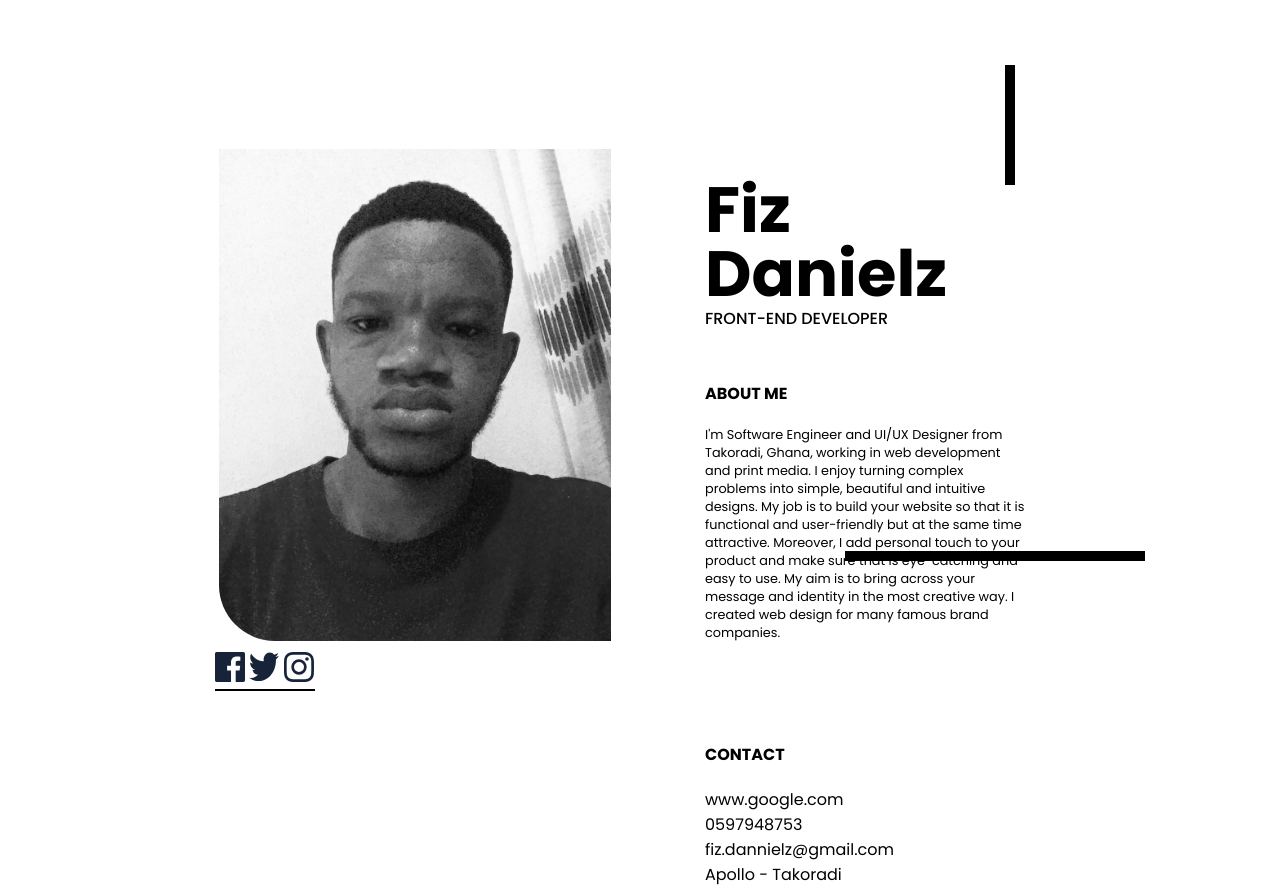
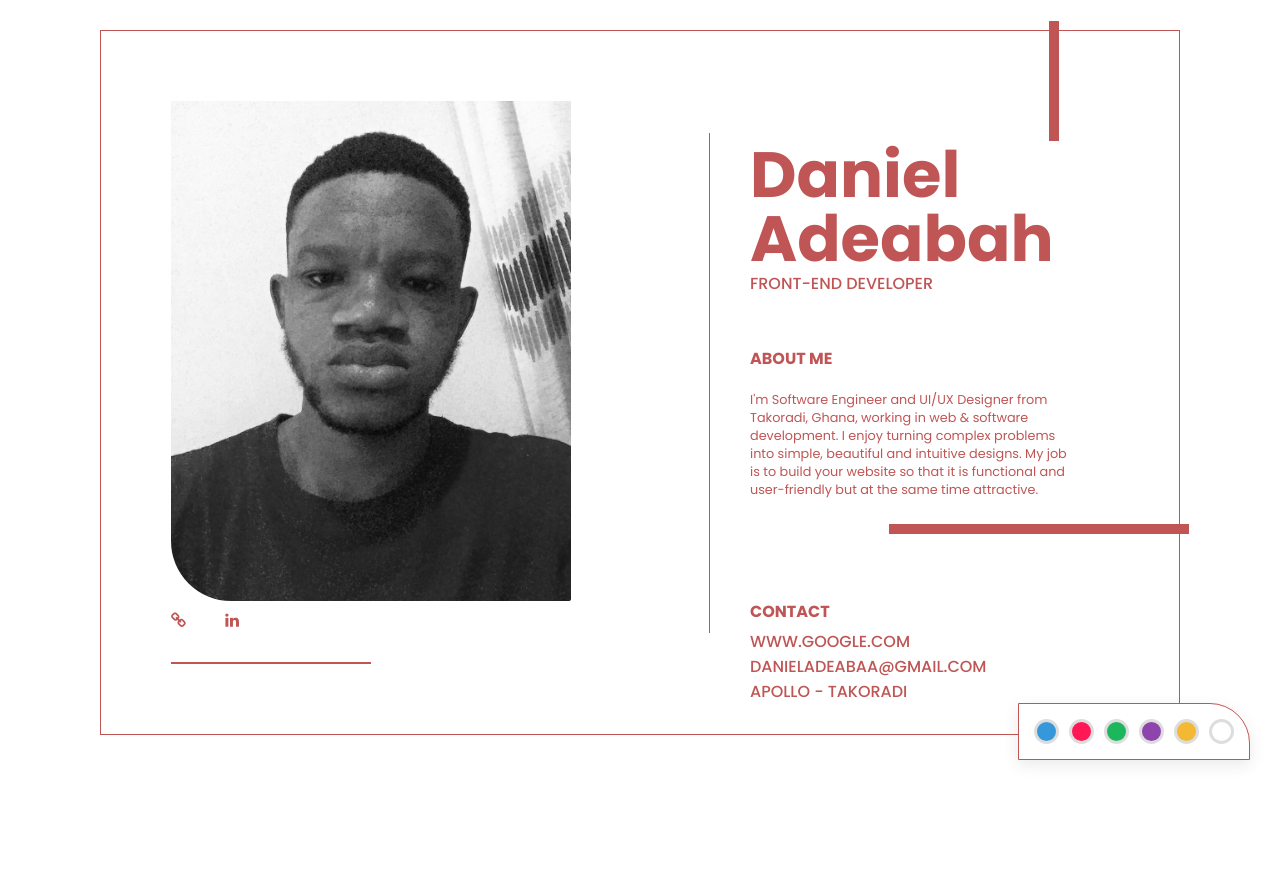
Before and after one commit to amt-daniel-adeabah/profile-card, a plain HTML site: page index.html in a window 1280 px wide. After the commit the page ends 800 px from the top, so only its background shows below. Drawn offline with Linux system fonts and the light colour scheme.

Commit message:
I have made a lot of improvement

```diff
--- a/assets/css/style.css
+++ b/assets/css/style.css
@@ -1,5 +1,8 @@
 @import url('https://fonts.googleapis.com/css2?family=Poppins:wght@400;500;600;700&display=swap');
-
+:root {
+    --background-color: #fff;
+    --color: #c05555;
+}
 * {
     margin: 0;
     padding: 0;
@@ -8,7 +11,7 @@
 }
 
 body {
-    background-color: #fff;
+    background-color: var(--background-color);
 }
 
 .container {
@@ -26,9 +29,9 @@ body {
     position: relative;
     padding: 70px;
     height: auto;
-    margin: 75px;
-    /* border: 1px solid #000000;
-    box-shadow: 0 10px 10px rgba(0, 5, 24, 0.4); */
+    margin: 30px;
+    border: 1px solid var(--color);
+    /* box-shadow: 0 10px 10px rgba(0, 5, 24, 0.4);  */
 }
 
 .line-one {
@@ -37,7 +40,7 @@ body {
     right: 120px;
     width: 10px;
     height: 120px;
-    background-color: #000000;
+    background-color: var(--color);
 }
 
 .line-two {
@@ -46,25 +49,28 @@ body {
     right: -10px;
     width: 300px;
     height: 10px;
-    background-color: #000000;
+    background-color: var(--color);
 }
 
 .introduction__info-container {
     width: 400px;
     height: 500px;
     padding: 10px 40px;
+    border-left: 1px solid var(--color);
 }
 
 .introduction__header {
     font-size: 4rem;
     font-weight: 700;
     line-height: 1;
+    color: var(--color);
 }
 
 .introduction__header-title {
     font-size: 1rem;
     font-weight: 500;
     text-transform: uppercase;
+    color: var(--color);
 }
 
 .introduction__description-title {
@@ -72,31 +78,37 @@ body {
     font: 300;
     text-transform: uppercase;
     margin: 50px 0 20px 0;
+    color: var(--color);
 }
 
 .introduction__description-text {
     font-size: 0.8rem;
+    color: var(--color);
 }
 
-.introduction .profile-photo {
+.profile-photo {
     width: 400px;
     height: 500px;
     object-fit: cover;
-    padding: 4px;
     border-radius: 2px 2px 2px 60px;
 }
-
-.introduction .icon {
-    width: 30px;
-    height: 30px;
+.profile-photo:hover {
+    border: 1px solid var(--background-color);
 }
 
-.introduction .social-icons {
-    border-bottom: 2px solid #000000;
-    width: 100px;
+.social-icons {
+    border-bottom: 2px solid var(--color);
+    width: 200px;
 }
 
-.introduction .icon:hover {
+.fa {
+    width: 50px;
+    height: 50px;
+    color: var(--color);
+    text-decoration: none;
+}
+
+.fa:hover {
     opacity: 0.5;
 }
 
@@ -104,11 +116,54 @@ body {
     font-size: 1rem;
     font-weight: 700;
     text-transform: uppercase;
-    margin: 100px 0 20px 0;
+    margin: 100px 0 5px 0;
+    color: var(--color);
 }
 
 .contact__details {
     font-size: 1rem;
     font-weight: 500;
     text-transform: uppercase;
+    color: var(--color);
 }
+
+.themes{
+    background-color: var(--background-color);
+    box-shadow: 0 5px 15px rgba(50,50,50,0.1);
+    padding: 10px;
+    margin-top: 40px;
+    display: flex;
+    justify-content: space-around;
+    position: fixed;
+    bottom: 40px;
+    right: 30px;
+    border-radius: 0px 40px 0px 0px;
+    border: 1px solid var(--color);
+}
+.themes button{
+    height: 25px;
+    width: 25px;
+    border: 3px solid #dddddd;
+    outline: none;
+    border-radius: 50%;
+    cursor: pointer;
+    margin: 5px;
+}
+.btn1{
+    background-color: #3498db;
+}
+.btn2{
+    background-color: #ff1756;
+}
+.btn3{
+    background-color: #1cb65d;
+}
+.btn4{
+    background-color: #8e44ad;
+}
+.btn5{
+    background-color: #f4b932;
+}
+.btn6{
+    background-color: #fff;
+}
--- a/assets/js/app.js
+++ b/assets/js/app.js
@@ -0,0 +1,35 @@
+const theme = document.querySelector(':root');
+const btns = document.querySelectorAll('.btn');
+
+btns.forEach(function(btn){
+
+    btn.addEventListener("click", function(e){
+
+        const color = e.currentTarget.classList;
+
+        if(color.contains("btn1")){
+            theme.style.setProperty("--background-color", "#3498db");
+            theme.style.setProperty("--color", "#fff");
+        }
+        else if(color.contains("btn2")){
+            theme.style.setProperty("--background-color", "#ff1756");
+            theme.style.setProperty("--color", "#fff");
+        }
+        else if(color.contains("btn3")){
+            theme.style.setProperty("--background-color", "#1cb65d");
+            theme.style.setProperty("--color", "#fff");
+        }
+        else if(color.contains("btn4")){
+            theme.style.setProperty("--background-color", "#8e44ad");
+            theme.style.setProperty("--color", "#fff");
+        }
+        else if(color.contains("btn6")){
+            theme.style.setProperty("--background-color", "#fff");
+            theme.style.setProperty("--color", "#c05555");
+        }
+        else{
+            theme.style.setProperty("--background-color", "#f4b932");
+            theme.style.setProperty("--color", "#fff");
+        }
+    });
+});
--- a/index.html
+++ b/index.html
@@ -4,6 +4,7 @@
     <meta charset="UTF-8">
     <meta http-equiv="X-UA-Compatible" content="IE=edge">
     <meta name="viewport" content="width=device-width, initial-scale=1.0">
+    <link rel="stylesheet" href="https://cdnjs.cloudflare.com/ajax/libs/font-awesome/4.7.0/css/font-awesome.min.css">
     <link rel="stylesheet" href="./assets/css/style.css">
     <title>Daniel Adeabah</title>
 </head>
@@ -14,43 +15,45 @@
                 <div class="line-one"></div>
                 <div class="line-two"></div>
                 <div class="introduction__info-container">
-                <h1 class="introduction__header">Fiz Danielz</h1>
+                <h1 class="introduction__header">Daniel Adeabah</h1>
                 <h3 class="introduction__header-title">Front-end Developer</h3>
 
                 <h3 class="introduction__description-title">About Me</h3>
                 <p class="introduction__description-text">
-                    I'm Software Engineer and UI/UX Designer from Takoradi, Ghana, working in web
-                    development and print media. I enjoy turning complex problems into simple,
+                    I'm Software Engineer and UI/UX Designer from Takoradi, Ghana, working in web & software
+                    development. I enjoy turning complex problems into simple,
                     beautiful and intuitive designs. My job is to build your website so that it is functional
                     and user-friendly but at the same time attractive.
-                    Moreover, I add personal touch to your product and make sure that is eye-catching and
-                    easy to use. My aim is to bring across your message and identity in the most creative way.
-                    I created web design for many famous brand companies.
                 </p>
                 <h1 class="contact__header">contact</h1>
-                <p class="contact__details">
-                    <p>
+                    <p class="contact__details">
                         www.google.com
                     </p>
-                    <p>
-                        0597948753
+                    <p class="contact__details">
+                        danieladeabaa@gmail.com
                     </p>
-                    </p>
-                    <p>
-                        fiz.dannielz@gmail.com
-                    </p>
-                    <p>
+                    <p class="contact__details">
                        Apollo - Takoradi
                     </p>
                 </p>
             </div>
 
             <div class="introduction__image-container">
-                <img src="./assets/images/danieladeabah.JPG" class="profile-photo">
+                <!-- profile photo-->
+                <img src="./assets/images/danieladeabah.JPG" alt="Daniel Adeabah" title="Profile Photo" class="profile-photo">
+                <!--social media links-->
                 <div class="social-icons">
-                    <a href="https://facebook.com" target="_blank"><img src="./assets/images/icons/icon-facebook.svg" class="icon"></a>
-                    <a href="https://twitter.com" target="_blank"><img src="./assets/images/icons/icon-twitter.svg" class="icon"></a>
-                    <a href="https://instagram.com" target="_blank"><img src="./assets/images/icons/icon-instagram.svg" class="icon"></a>
+                    <a href="https://danieladeabah.netlify.app" title="website" target="_blank" class="fa fa-link"></a>
+                    <a href="https://linkedin.com/in/danieladeabaa" title="connect" target="_blank" class="fa fa-linkedin"></a>
+                </div>
+                <!--themes-->
+                <div class="themes">
+                    <button class="btn btn1"></button>
+                    <button class="btn btn2"></button>
+                    <button class="btn btn3"></button>
+                    <button class="btn btn4"></button>
+                    <button class="btn btn5"></button>
+                    <button class="btn btn6"></button>
                 </div>
             </div>
         </div>
```
